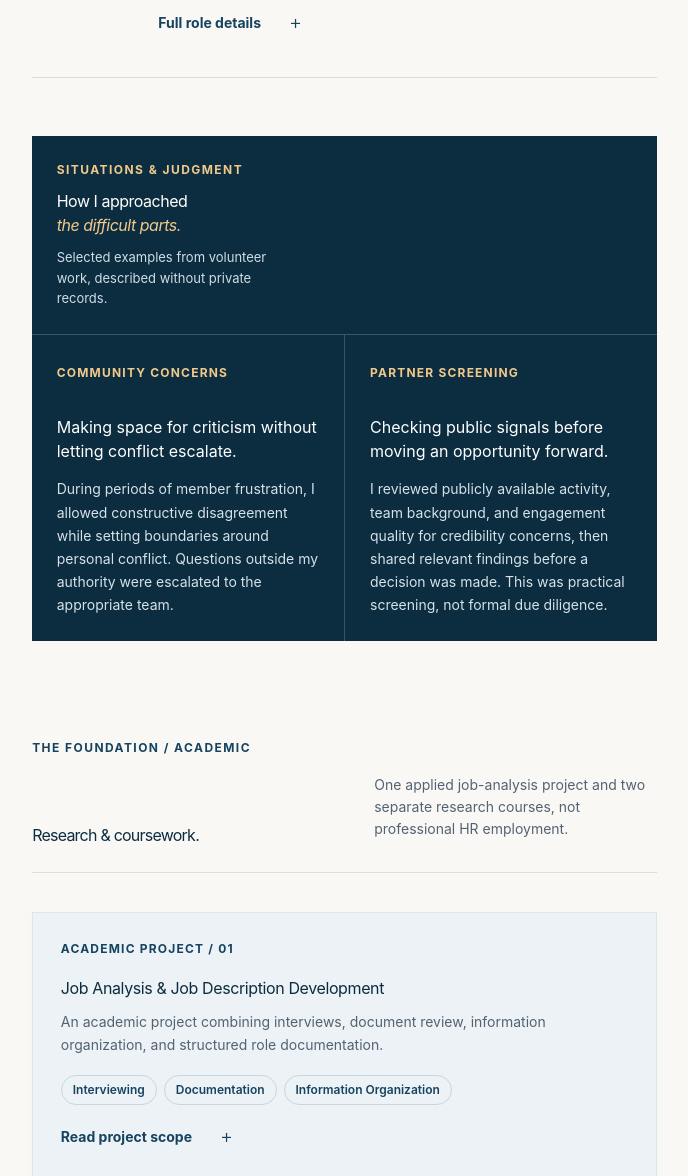
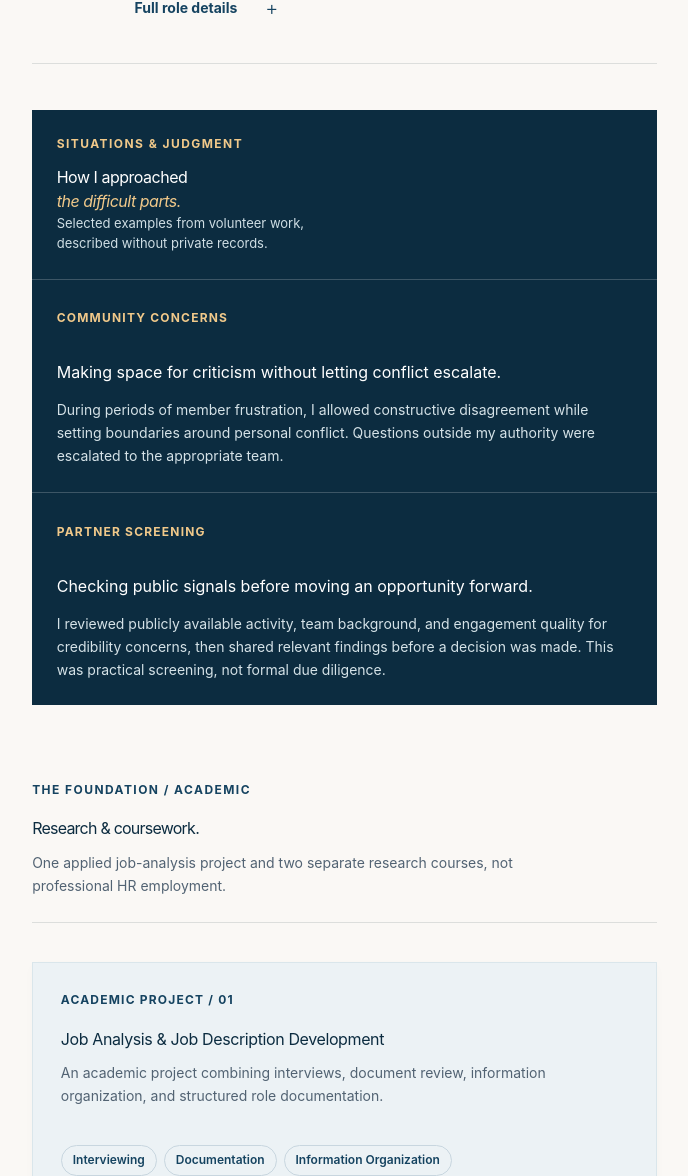
Before and after one commit to fthnmd/portfolio-fathanimaad, a Next.js app: page / in a window 1024 px wide. Shown: the part 2517-3693 px from the top of the page, without its empty margins (316-1004 px from the left). Built offline with nearby package versions, Linux system fonts and the light colour scheme; no server answers.

Commit message:
Minor changes

```diff
--- a/app/globals.css
+++ b/app/globals.css
@@ -145,7 +145,10 @@ button, a, summary { -webkit-tap-highlight-color: transparent; }
 .academic-bottom details { margin-top: 12px; color: var(--navy); font-size: 14px; }
 .academic-bottom details ul { font-size: 14px; }
 .research-strip { display: grid; grid-template-columns: minmax(110px, 25%) 1fr; gap: 24px; align-items: center; margin-top: 17px; padding: 23px clamp(21px, 3vw, 40px); background: var(--navy); color: #fff; }
-.research-mark { color: var(--amber-light); font: 400 clamp(51px, 5vw, 82px)/1 var(--font-display); white-space: nowrap; }
+.research-count { display: flex; flex-direction: column; align-items: flex-start; color: var(--amber-light); line-height: 1.05; white-space: nowrap; }
+.research-count strong { font: 400 clamp(51px, 5vw, 82px)/1 var(--font-display); font-variant-numeric: tabular-nums; letter-spacing: -.045em; }
+.research-count span { margin-top: 5px; font-size: 15px; font-weight: 700; letter-spacing: .025em; }
+.research-copy { min-width: 0; }
 .research-strip .kicker { color: var(--amber-light); }
 .research-strip h3 { margin: 4px 0; font: 400 23px/1.3 var(--font-display); }
 .research-strip p:last-child { max-width: 64ch; margin: 0; color: #d5e2e7; font-size: 14px; line-height: 1.65; }
@@ -241,7 +244,7 @@ button, a, summary { -webkit-tap-highlight-color: transparent; }
   .case-notes, .academic-grid, .skills-foot, .background-main { grid-template-columns: 1fr; }
   .case-heading { grid-column: 1; }.case-note { border-left: 0; border-top: 1px solid rgb(255 255 255 / 20%); }.case-note h4 { margin: 13px 0; }
   .academic-item { min-height: 0; }.academic-item-0 { grid-column: auto; }.academic-bottom { margin-top: 20px; }.academic-item h3 { font-size: 26px; }
-  .research-strip { grid-template-columns: 1fr; gap: 0; }.research-mark { font-size: 65px; }.skill-row { grid-template-columns: 1fr; }.direction-card { min-height: 340px; }
+  .research-strip { grid-template-columns: 1fr; gap: 0; }.research-count { flex-direction: row; align-items: baseline; gap: 12px; margin-bottom: 14px; }.research-count strong { font-size: 65px; }.research-count span { margin: 0; }.skill-row { grid-template-columns: 1fr; }.direction-card { min-height: 340px; }
   .contact-section h2 { font-size: clamp(51px, 12vw, 72px); }
   .contact-links a { flex: 1 1 140px; }.contact-bottom { flex-wrap: wrap; }.topline { font-size: 11px; }
 }
@@ -252,4 +255,40 @@ button, a, summary { -webkit-tap-highlight-color: transparent; }
   .metric p, .metric-note, .hero-side-bottom small { font-size: 13px; }
   .portfolio-section { margin-top: 92px; }
 }
+/* Desktop composition: allocate space by actual content width, not viewport alone. */
+@media (min-width: 901px) {
+  .portfolio-section { margin-top: clamp(76px, 7vw, 112px); }
+  .experience-entry { grid-template-columns: minmax(82px, 13%) minmax(0, 1fr); gap: clamp(14px, 2vw, 28px); }
+  .case-notes { grid-template-columns: repeat(2, minmax(0, 1fr)); margin-top: 46px; }
+  .case-heading { grid-column: 1 / -1; display: grid; grid-template-columns: minmax(0, 1.25fr) minmax(0, 1fr); column-gap: 32px; align-items: end; border-bottom: 1px solid rgb(255 255 255 / 20%); }
+  .case-heading .kicker { grid-column: 1 / -1; }
+  .case-heading h3 { margin: 12px 0 0; }
+  .case-heading > span { max-width: 32ch; padding-bottom: 4px; }
+  .case-note:nth-child(2) { border-left: 0; }
+  .academic-item { min-height: 220px; }
+  .academic-item-0 { min-height: 210px; }
+  .contact-section { margin-top: clamp(76px, 7vw, 112px); }
+  .research-strip { grid-template-columns: max-content minmax(0, 1fr); column-gap: clamp(22px, 3vw, 48px); padding-block: 28px; }
+  .research-count { min-width: 142px; }
+}
+@media (min-width: 901px) and (max-width: 1250px) {
+  .section-intro-line { display: block; }
+  .section-intro-line > p { max-width: 55ch; margin: 12px 0 0; }
+  .academic-grid { grid-template-columns: 1fr; }
+  .academic-item, .academic-item-0 { grid-column: auto; min-height: 0; }
+  .academic-bottom { margin-top: 20px; }
+}
+@media (min-width: 901px) and (max-width: 1150px) {
+  .case-notes { grid-template-columns: 1fr; }
+  .case-heading { grid-column: auto; display: block; border-bottom: 0; }
+  .case-heading > span { padding-bottom: 0; }
+  .case-note { border-left: 0; border-top: 1px solid rgb(255 255 255 / 20%); }
+  .background-main { grid-template-columns: 1fr; }
+  .degree-card dl { margin-top: 25px; }
+}
+@media (min-width: 901px) and (max-width: 1050px) {
+  .skills-foot { grid-template-columns: 1fr; }
+  .research-count { min-width: 115px; }
+  .research-count strong { font-size: 57px; }
+}
 @media (prefers-reduced-motion: reduce) { html { scroll-behavior: auto; } *, *::before, *::after { transition-duration: .01ms !important; animation-duration: .01ms !important; } }
--- a/app/page.tsx
+++ b/app/page.tsx
@@ -56,7 +56,7 @@ export default function Home() {
         </div><div className="case-notes"><div className="case-heading"><p className="kicker">SITUATIONS &amp; JUDGMENT</p><h3>How I approached<br /><em>the difficult parts.</em></h3><span>Selected examples from volunteer work, described without private records.</span></div><article className="case-note"><span>Community concerns</span><h4>Making space for criticism without letting conflict escalate.</h4><p>During periods of member frustration, I allowed constructive disagreement while setting boundaries around personal conflict. Questions outside my authority were escalated to the appropriate team.</p></article><article className="case-note"><span>Partner screening</span><h4>Checking public signals before moving an opportunity forward.</h4><p>I reviewed publicly available activity, team background, and engagement quality for credibility concerns, then shared relevant findings before a decision was made. This was practical screening, not formal due diligence.</p></article></div>
         </section>
 
-        <section className="portfolio-section academic-section" id="academic" aria-labelledby="academic-title"><SectionIntro id="academic-title" kicker="THE FOUNDATION / ACADEMIC" title="Research & coursework." note="One applied job-analysis project and two separate research courses, not professional HR employment." /><div className="academic-grid">{data.academicProjects.map((project, index) => <article key={project.title} className={`academic-item academic-item-${index}`}><span className="academic-index">{project.kind.toUpperCase()} / {project.index}</span><h3>{project.title}</h3><p>{project.summary}</p><div className="academic-bottom"><Tags items={project.areas.slice(0, 3)} />{project.bullets.length > 0 && <details><summary>Read {project.kind === 'Academic project' ? 'project' : 'course'} scope <span aria-hidden="true">+</span></summary><ul>{project.bullets.map(bullet => <li key={bullet}>{bullet}</li>)}</ul></details>}</div></article>)}</div><div className="research-strip"><span className="research-mark" aria-hidden="true">5–7</span><div><p className="kicker">TEAM COORDINATION</p><h3>Keeping academic projects organized</h3><p>Across several Psychology and research courses, I regularly coordinated groups of approximately five to seven students: organizing responsibilities, tracking progress, consolidating contributions, and reviewing reports before deadlines.</p></div></div></section>
+        <section className="portfolio-section academic-section" id="academic" aria-labelledby="academic-title"><SectionIntro id="academic-title" kicker="THE FOUNDATION / ACADEMIC" title="Research & coursework." note="One applied job-analysis project and two separate research courses, not professional HR employment." /><div className="academic-grid">{data.academicProjects.map((project, index) => <article key={project.title} className={`academic-item academic-item-${index}`}><span className="academic-index">{project.kind.toUpperCase()} / {project.index}</span><h3>{project.title}</h3><p>{project.summary}</p><div className="academic-bottom"><Tags items={project.areas.slice(0, 3)} />{project.bullets.length > 0 && <details><summary>Read {project.kind === 'Academic project' ? 'project' : 'course'} scope <span aria-hidden="true">+</span></summary><ul>{project.bullets.map(bullet => <li key={bullet}>{bullet}</li>)}</ul></details>}</div></article>)}</div><div className="research-strip"><div className="research-count"><strong>5–7 </strong><span>students</span></div><div className="research-copy"><p className="kicker">TEAM COORDINATION</p><h3>Keeping academic projects organized</h3><p>Across several Psychology and research courses, I regularly coordinated student teams: organizing responsibilities, tracking progress, consolidating contributions, and reviewing reports before deadlines.</p></div></div></section>
 
         <section className="portfolio-section skills-section" id="skills" aria-labelledby="skills-title"><SectionIntro id="skills-title" kicker="WHAT I BRING / CAPABILITIES" title="Skills & tools." note="Foundations from academic courses, HR training, and volunteer work—not a claim of formal HR employment." /><div className="skill-board">{data.skillCategories.map((group, index) => <div className="skill-row" key={group.category}><div className="skill-row-label"><span>{String(index + 1).padStart(2, '0')}</span><h3>{group.category}</h3></div><Tags items={group.items} /></div>)}</div><div className="skills-foot"><div><p className="kicker">TOOL SPOTLIGHT</p><h3>Microsoft Excel</h3><p>Used to organize and process research data in academic work.</p><Tags items={data.excelSkills} /></div><div><p className="kicker">LANGUAGES</p>{data.languages.map(language => <div className="language-item" key={language.language}><h3>{language.language}</h3><span>{language.level}</span><p>{language.context}</p></div>)}</div></div></section>
 
```
Also changed, not shown: 1 other file (tests, documents, lock files or other folders).
